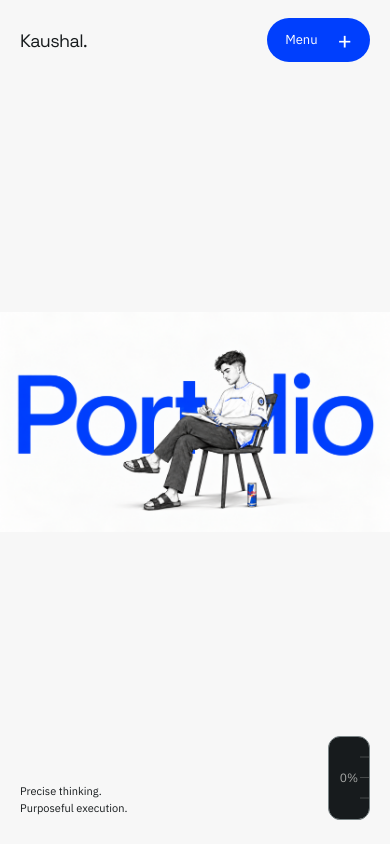
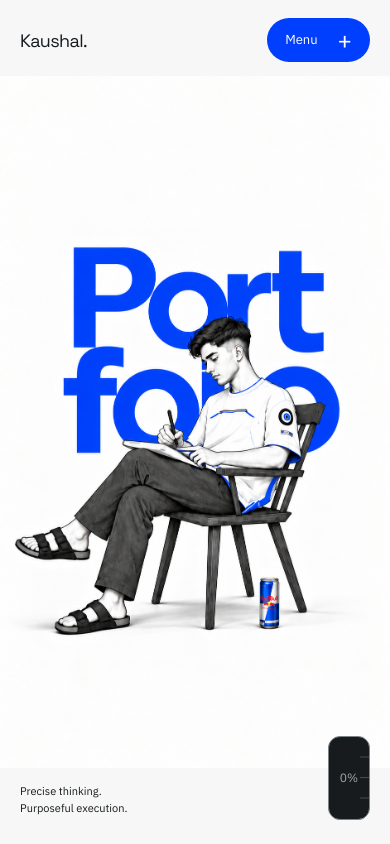
Before and after one commit to sd4519/Porfolio_kaushal, a React (Vite) app in the folder homepage-wireframe/: page / in a window 390 px wide. Shown: the top 844 px of the page. Built offline with nearby package versions, Linux system fonts and the light colour scheme.

Commit message:
Use portrait hero artwork for mobile and tablet

```diff
--- a/homepage-wireframe/src/App.jsx
+++ b/homepage-wireframe/src/App.jsx
@@ -27,7 +27,10 @@ export function App() {
       </header>
       <main id="main">
         <section className="hero" aria-labelledby="hero-title">
-          <img className="hero-image" src="/images/hero-portfolio.png" alt="A seated illustrator sketching in a notebook in front of large blue Portfolio lettering." width="1672" height="941" fetchPriority="high" />
+          <picture className="hero-picture">
+            <source media="(max-width: 1023px)" srcSet="/images/hero-portfolio-mobile.png" />
+            <img className="hero-image" src="/images/hero-portfolio.png" alt="A seated illustrator sketching in a notebook in front of large blue Portfolio lettering." width="1672" height="941" fetchPriority="high" />
+          </picture>
           <h1 id="hero-title" className="hero-corner-heading"><span className="hero-heading-line"><ShinyText text="Precise" color="#171b1d" shineColor="#003ffd" speed={2.5} delay={1.5} shineWidth={35} pauseOnHover /> thinking.</span><span className="hero-heading-line">Purposeful <ShinyText text="execution" color="#171b1d" shineColor="#003ffd" speed={2.5} delay={1.5} shineWidth={35} pauseOnHover />.</span></h1>
         </section>
         <section className="section" id="work" aria-labelledby="work-title">
--- a/homepage-wireframe/src/styles.css
+++ b/homepage-wireframe/src/styles.css
@@ -45,6 +45,7 @@ h1, h2, h3 { font-family: "Space Grotesk", Arial, sans-serif; font-weight: 500;
 .scroll-progress { position: fixed; right: max(20px, env(safe-area-inset-right)); bottom: max(20px, env(safe-area-inset-bottom)); z-index: 10; color: var(--inverse); pointer-events: none; }
 .scroll-progress .slosh-gauge { border: 1px solid #7b8587; }
 .hero { position: relative; height: 100vh; height: 100svh; min-height: 540px; overflow: hidden; background: #f7f7f7; }
+.hero-picture { display: block; width: 100%; height: 100%; }
 .hero-image { display: block; width: 100%; height: 100%; object-fit: contain; object-position: center; }
 .hero-editorial-word { position: absolute; z-index: 1; left: 4%; top: 25%; max-width: 92%; font-family: "Space Grotesk", Arial, sans-serif; font-size: clamp(120px, 25vw, 420px); font-weight: 500; line-height: 1; letter-spacing: -.065em; color: var(--accent); }
 .hero-character-foreground { position: absolute; inset: 0; z-index: 2; width: 100%; height: 100%; pointer-events: none; }
```
Also changed, not shown: homepage-wireframe/public/images/hero-portfolio-mobile.png (added), 2 other files (tests, documents, lock files or other folders).
